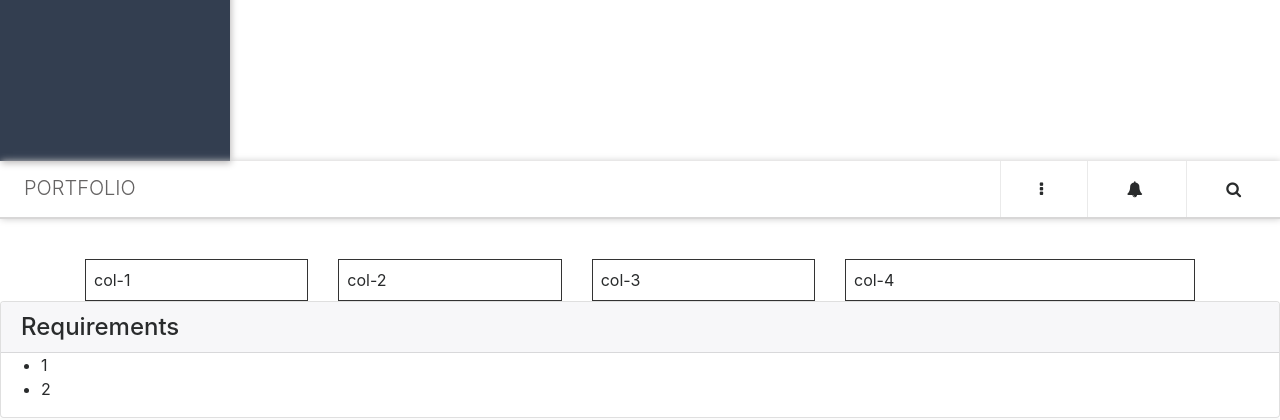
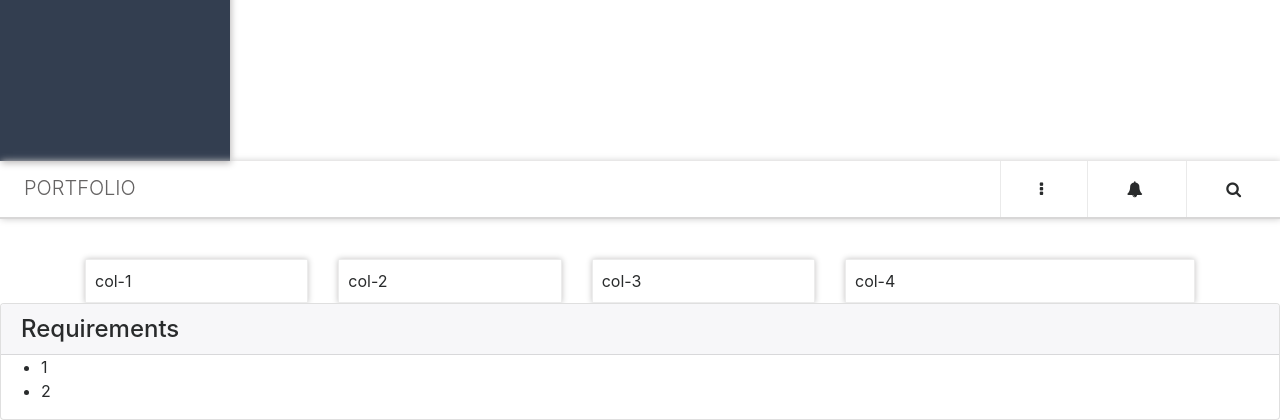
Before and after one commit to ShirinD/Investa, a PHP site: page /dashboard.html in a window 1280 px wide. Shown: the part 639-1059 px from the top of the page. Run offline with PHP 8.4, Linux system fonts and the light colour scheme; some libraries are stand-ins or nearby versions.

Commit message:
Update stylesheet.css

```diff
--- a/assets/css/stylesheet.css
+++ b/assets/css/stylesheet.css
@@ -114,6 +114,7 @@ width: 19px;
 }
 
 #box-wrap {
-    border: 1px solid #333;
-    padding: 8px;
+	border: 1px solid #ececec;
+    padding: 9px;
+    box-shadow: 0px 0px 6px #c3c2c2;
 }
```
